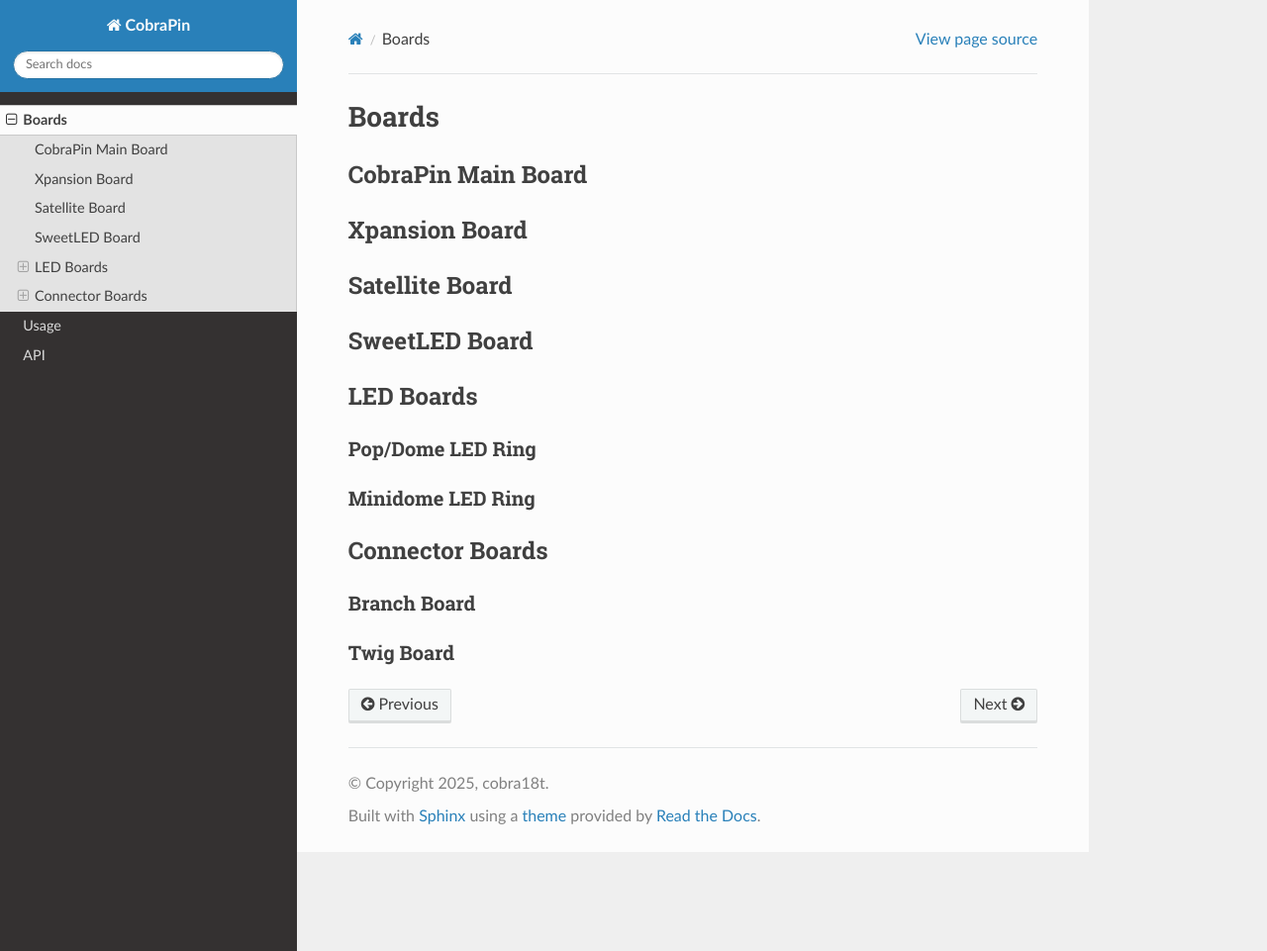
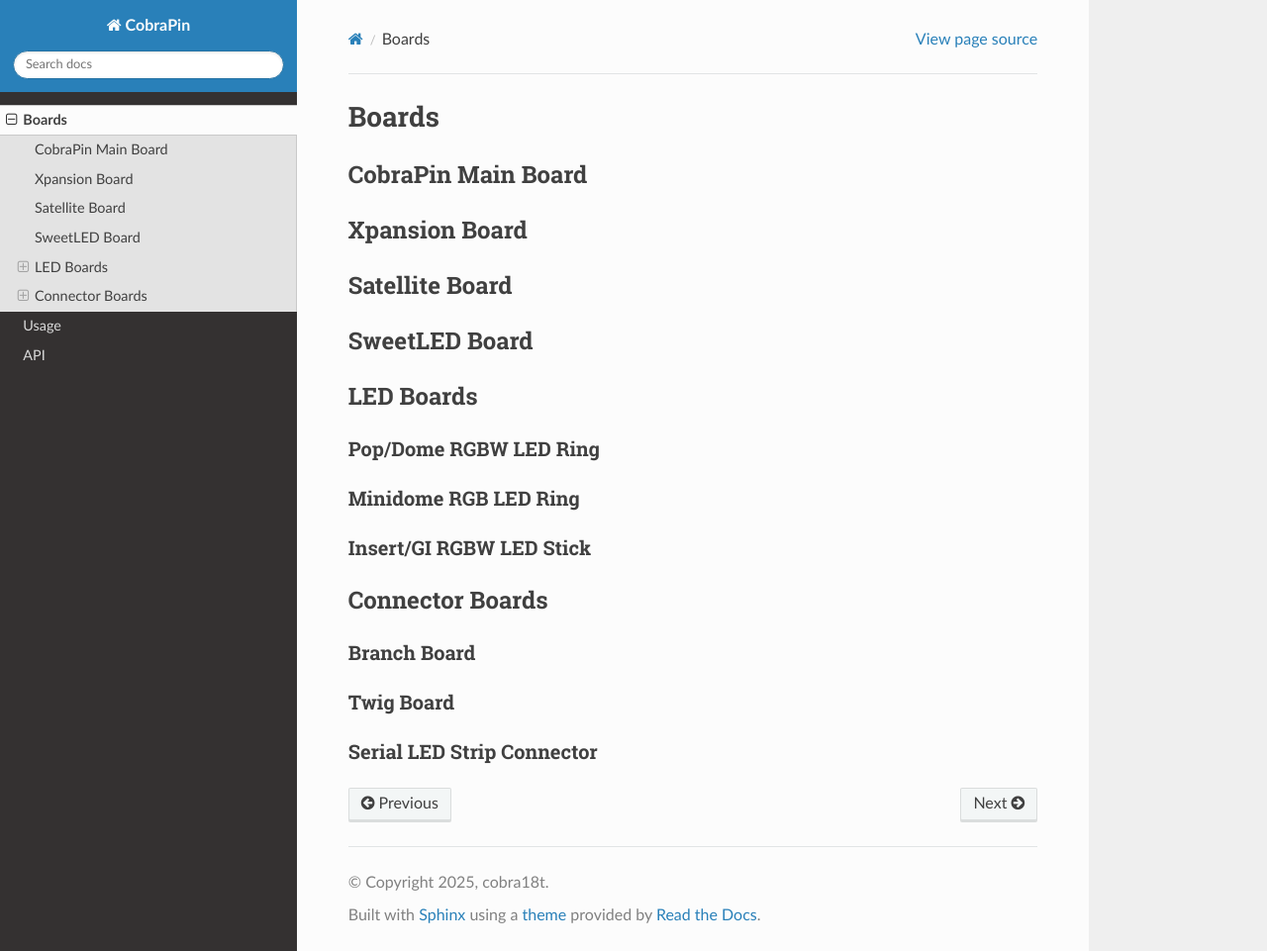
Before and after one commit to cobra18t/cobrapin-docs, a Sphinx documentation site: the page built from docs/source/boards.rst, in a window 1280 px wide and 961 px high. Shown: the whole window at 99% size. Built offline with Sphinx 7.4.7 and the Read the Docs theme 3.1.0, drawn with Linux system fonts in a browser that asks for light colours.

Commit message:
edit boards

```diff
--- a/docs/source/boards.rst
+++ b/docs/source/boards.rst
@@ -21,18 +21,22 @@
 
 LED Boards
 =====
-
-Pop/Dome LED Ring
+Pop/Dome RGBW LED Ring
 -----
 
-Minidome LED Ring
+Minidome RGB LED Ring
+-----
+
+Insert/GI RGBW LED Stick
 -----
 
 Connector Boards
 =====
-
 Branch Board
 -----
 
 Twig Board
 -----
+
+Serial LED Strip Connector
+-----
```
